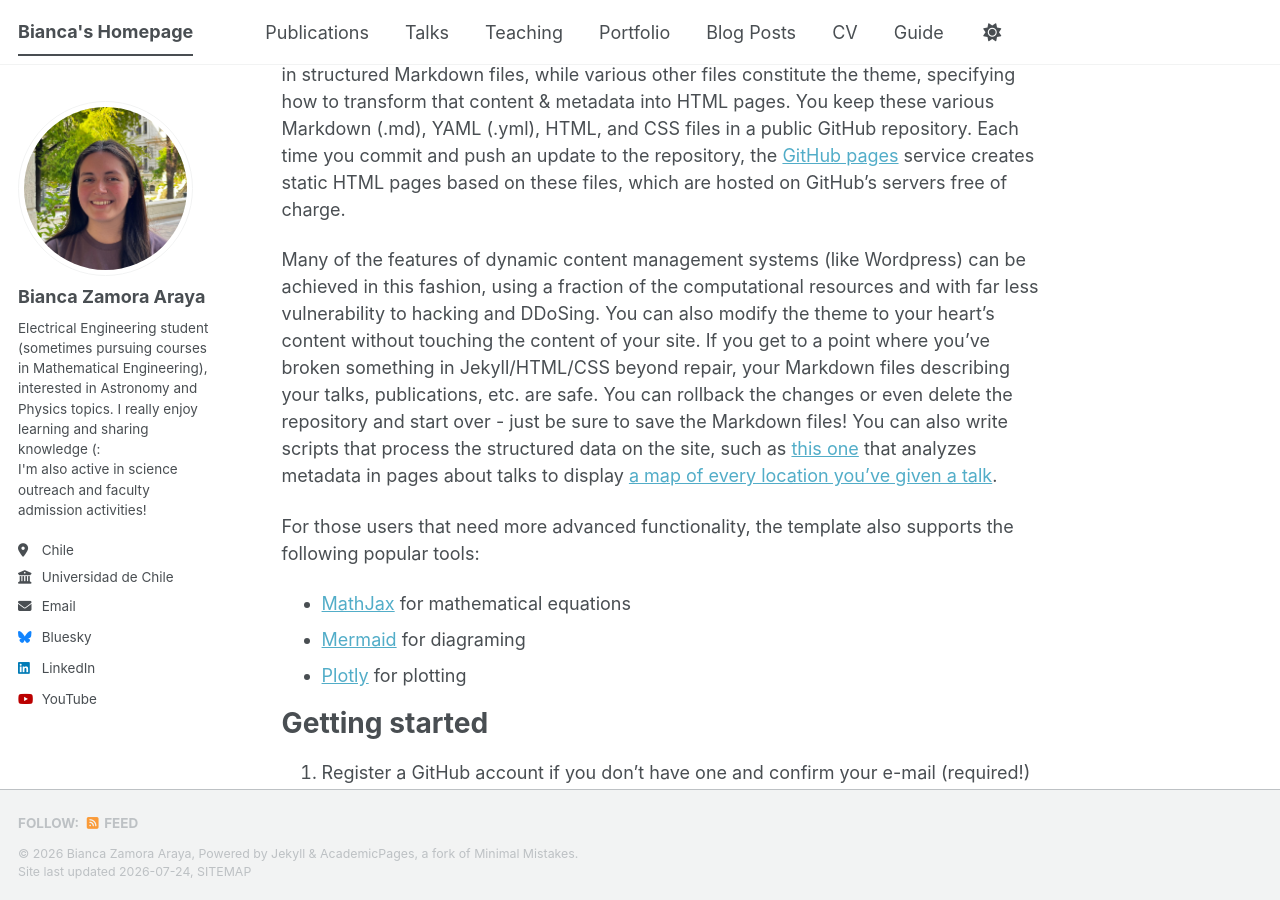
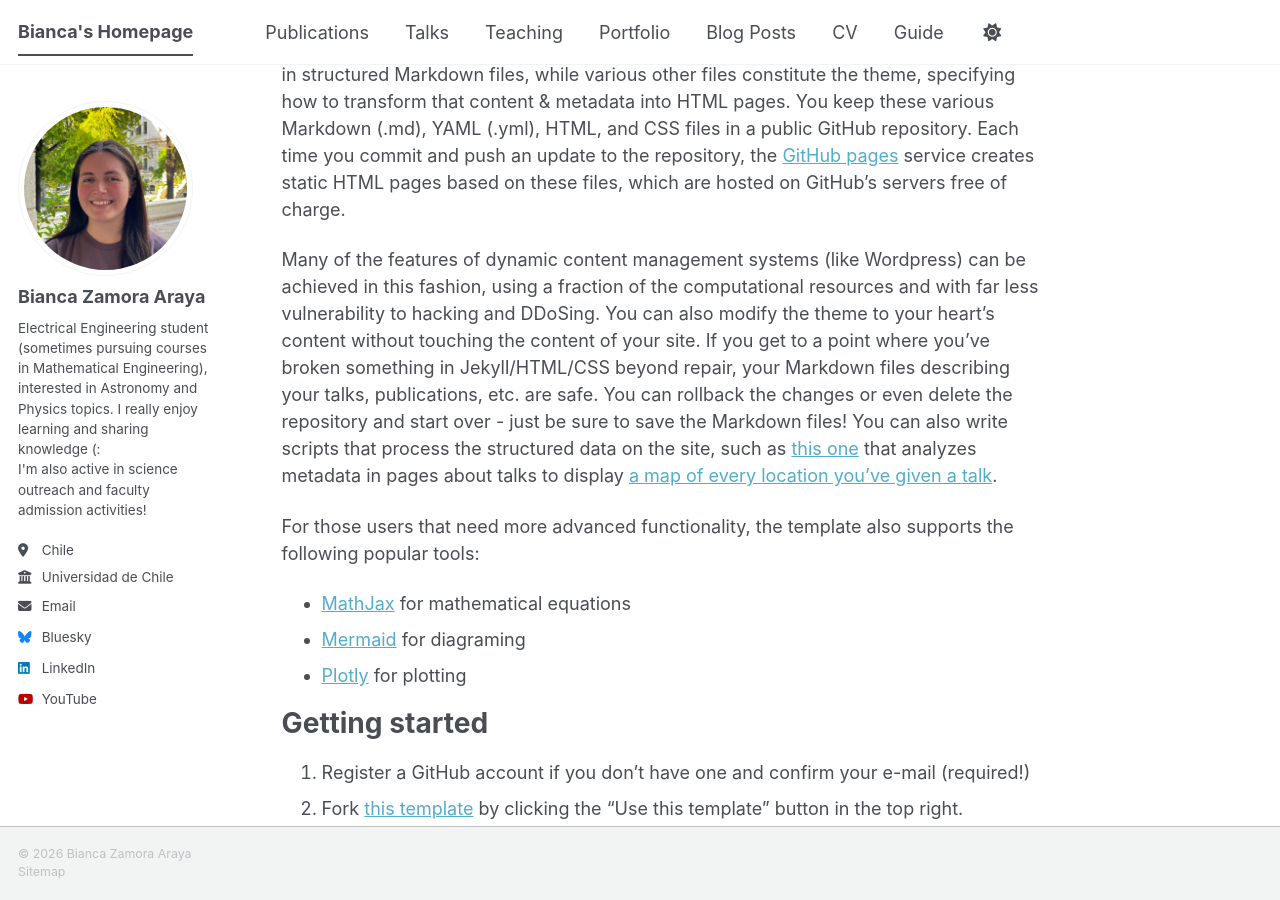
Before and after one commit to Bianca-Zamora-Araya/Bianca-Zamora-Araya.github.io, a Jekyll site: the page built from _pages/about.md, in a window 1280 px wide and 900 px high, scrolled down 529 px. Built offline with Jekyll 4.4.1, drawn with Linux system fonts in a browser that asks for light colours; a style sheet for code colours, icons or effects is not loaded.

Commit message:
Update footer.html

```diff
--- a/_includes/footer.html
+++ b/_includes/footer.html
@@ -1,6 +1,6 @@
 {% include base_path %}
 
-{% if site.author.github or site.author.bitbucket or site.atom_feed.hide != true %}
+<!-- {% if site.author.github or site.author.bitbucket or site.atom_feed.hide != true %}
 <div class="page__footer-follow">
   <ul class="social-icons">
     {% if site.data.ui-text[site.locale].follow_label %}
@@ -17,9 +17,14 @@
     {% endif %}
   </ul>
 </div>
-{% endif %}
+{% endif %} -->
+
+<!-- <div class="page__footer-copyright">
+  &copy; {{ site.time | date: '%Y' }} {{ site.name | default: site.title }}, {{ site.data.ui-text[site.locale].powered_by | default: "Powered by" }} <a href="https://jekyllrb.com" rel="nofollow">Jekyll</a> &amp; <a href="https://github.com/academicpages/academicpages.github.io">AcademicPages</a>, a fork of <a href="https://mademistakes.com/work/minimal-mistakes-jekyll-theme/" rel="nofollow">Minimal Mistakes</a>.<br />
+  Site last updated {{ "now" | date: '%Y-%m-%d' }}, <a href="/sitemap/" style="text-transform: uppercase;">{{ site.data.ui-text[site.locale].site_map | default: "Sitemap" }}</a>
+</div> -->
 
 <div class="page__footer-copyright">
-  &copy; {{ site.time | date: '%Y' }} {{ site.name | default: site.title }}, {{ site.data.ui-text[site.locale].powered_by | default: "Powered by" }} <a href="https://jekyllrb.com" rel="nofollow">Jekyll</a> &amp; <a href="https://github.com/academicpages/academicpages.github.io">AcademicPages</a>, a fork of <a href="https://mademistakes.com/work/minimal-mistakes-jekyll-theme/" rel="nofollow">Minimal Mistakes</a>.<br />
-  Site last updated {{ "now" | date: '%Y-%m-%d' }}, <a href="/sitemap/" style="text-transform: uppercase;">{{ site.data.ui-text[site.locale].site_map | default: "Sitemap" }}</a>
+  &copy; {{ site.time | date: '%Y' }} {{ site.name | default: site.title }}<br />
+  <a href="/sitemap/">{{ site.data.ui-text[site.locale].site_map | default: "Sitemap" }}</a>
 </div>
```
